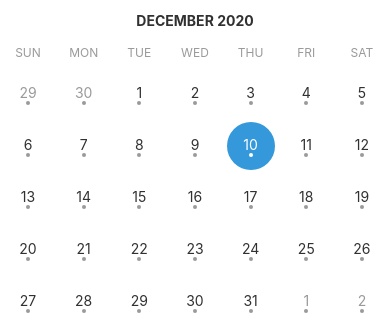
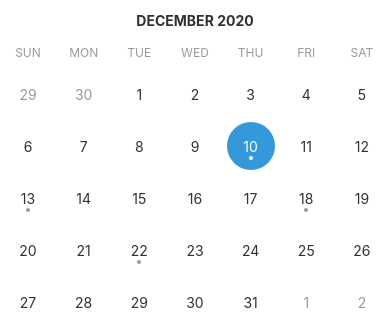
Before and after one commit to usmansbk/react-native-calendar, a React Native app: screen / in a window 390 px wide. Shown: the top 315 px of the page. Built offline with nearby package versions, Linux system fonts and the light colour scheme.

Commit message:
style calendar

```diff
--- a/src/Calendar.js
+++ b/src/Calendar.js
@@ -5,6 +5,8 @@ import {
   formatMonthHeader,
   generateMonthMatrix,
   NUMBER_OF_ROWS,
+  mockMarkedDates,
+  isMarked,
 } from './utils';
 
 const BUTTON_SIZE = 48;
@@ -14,11 +16,13 @@ const colors = {
   gray: '#9A9A9A',
   backgroundColor: 'white',
   primary: '#3498db',
+  lightGray: '#ecf0f1',
+  white: 'white',
 };
 const ROW_HEIGHT = BUTTON_SIZE + 4; // 4 is the sum of top and bottom margin
 const CALENDAR_HEIGHT = ROW_HEIGHT * NUMBER_OF_ROWS;
 
-export default function Calendar() {
+export default function Calendar({markedDates = mockMarkedDates}) {
   const [date, setDate] = useState(getDate());
   const rows = generateMonthMatrix(date);
   const onPressDay = (day) => {
@@ -31,38 +35,50 @@ export default function Calendar() {
     <View style={[styles.container]}>
       <MonthHeader title={formatMonthHeader(date)} />
       <WeekHeader />
-      <Rows rows={rows} onPressDay={onPressDay} />
+      <Rows rows={rows} onPressDay={onPressDay} markedDates={markedDates} />
       <Footer />
     </View>
   );
 }
 
-function Rows({rows = [], onPressDay}) {
+function Rows({rows = [], onPressDay, markedDates = []}) {
   return (
     <Animated.ScrollView
       showsVerticalScrollIndicator={false}
       scrollEnabled={false}
       style={[styles.rows]}>
       {rows.map((row, index) => (
-        <Row key={index} row={row} onPressDay={onPressDay} />
+        <Row
+          key={index}
+          row={row}
+          onPressDay={onPressDay}
+          markedDates={markedDates}
+        />
       ))}
     </Animated.ScrollView>
   );
 }
 
-function Row({row = [], onPressDay}) {
+function Row({row = [], onPressDay, markedDates = []}) {
+  console.log(markedDates);
   return (
     <View style={[styles.row]}>
       {row.map((day, index) => (
-        <Day key={index} day={day} onPressDay={onPressDay} />
+        <Day
+          key={index}
+          day={day}
+          onPressDay={onPressDay}
+          marked={isMarked(markedDates, day.isoString)}
+        />
       ))}
     </View>
   );
 }
 
 function Day({day, onPressDay, marked}) {
-  const onPress = useCallback(() => onPressDay(day.moment), [
-    day.moment,
+  console.log(day);
+  const onPress = useCallback(() => onPressDay(day.isoString), [
+    day.isoString,
     onPressDay,
   ]);
   return (
@@ -87,7 +103,7 @@ function Day({day, onPressDay, marked}) {
         ]}>
         {day.date}
       </Text>
-      <Dot contrast={day.isToday && day.isSelected} />
+      {marked && <Dot contrast={day.isToday && day.isSelected} />}
     </TouchableOpacity>
   );
 }
@@ -188,11 +204,10 @@ const styles = StyleSheet.create({
     backgroundColor: colors.primary,
   },
   selected: {
-    borderWidth: 1,
-    borderColor: colors.gray,
+    backgroundColor: colors.lightGray,
   },
   todayText: {
-    color: 'white',
+    color: colors.white,
   },
   todayTextBlur: {
     color: colors.primary,
@@ -209,8 +224,10 @@ const styles = StyleSheet.create({
     width: 4,
     borderRadius: 2,
     backgroundColor: colors.gray,
+    position: 'absolute',
+    bottom: 10,
   },
   contrastDot: {
-    backgroundColor: 'white',
+    backgroundColor: colors.white,
   },
 });
--- a/src/utils.js
+++ b/src/utils.js
@@ -44,7 +44,7 @@ export function generateMonthMatrix(date) {
         isSameMonth: momentDate.isSame(day, 'month'),
         isToday: moment().isSame(day, 'day'),
         isSelected: momentDate.isSame(day, 'day'),
-        moment: day.clone(),
+        isoString: day.toISOString(),
       });
     }
     grid.push(row);
@@ -52,3 +52,14 @@ export function generateMonthMatrix(date) {
 
   return grid;
 }
+
+export function isMarked(markedDates = [], date) {
+  return markedDates.some((val) => moment(val).isSame(date, 'day'));
+}
+
+export const mockMarkedDates = [
+  moment().toISOString(),
+  moment().add(3, 'days').toISOString(),
+  moment().add(8, 'days').toISOString(),
+  moment().add(12, 'days').toISOString(),
+];
```
